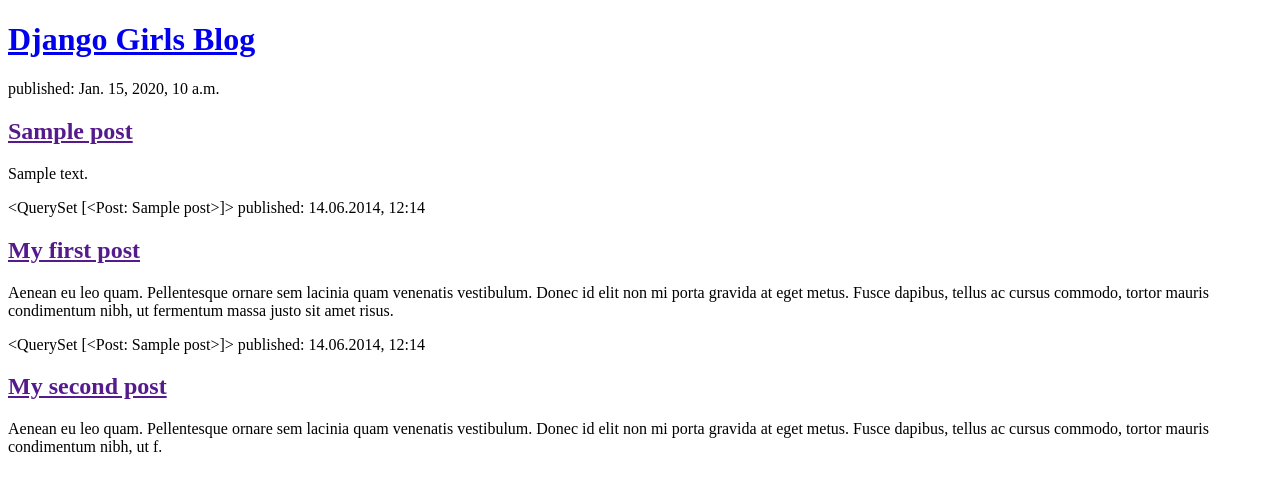
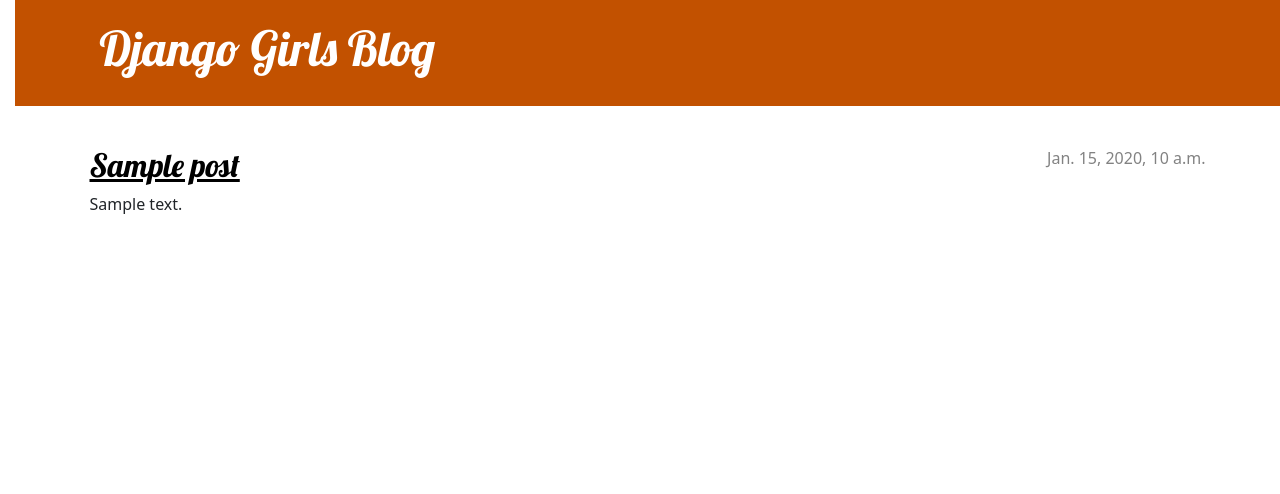
Before and after one commit to hudajundi/my-first-blog, a Django app: page / in a window 1280 px wide. Shown: the top 494 px of the page. Run offline with Django 3.2, Linux system fonts and the light colour scheme; tables that the repository leaves empty hold one stand-in row (values such as "Sample post").

Commit message:
Added view and template for detailed blog post as well as CSS for the site.

```diff
--- /dev/null
+++ b/blog/static/css/blog.css
@@ -0,0 +1,78 @@
+h1 a, h2 a {
+    color: #C25100;
+    font-family: 'Lobster';
+}
+
+body {
+    padding-left: 15px;
+}
+.page-header {
+    background-color: #C25100;
+    margin-top: 0;
+    margin-bottom: 40px;
+    padding: 20px 20px 20px 40px;
+}
+
+.page-header h1,
+.page-header h1 a,
+.page-header h1 a:visited,
+.page-header h1 a:active {
+    color: #ffffff;
+    font-size: 36pt;
+    text-decoration: none;
+}
+
+h1,
+h2,
+h3,
+h4 {
+    font-family: 'Lobster', cursive;
+}
+
+.date {
+    color: #828282;
+}
+
+.save {
+    float: right;
+}
+
+.post-form textarea,
+.post-form input {
+    width: 100%;
+}
+
+.top-menu,
+.top-menu:hover,
+.top-menu:visited {
+    color: #ffffff;
+    float: right;
+    font-size: 26pt;
+    margin-right: 20px;
+}
+
+.post {
+    margin-bottom: 70px;
+}
+
+.post h2 a,
+.post h2 a:visited {
+    color: #000000;
+}
+
+.post > .date,
+.post > .actions {
+    float: right;
+}
+
+.btn-secondary,
+.btn-secondary:visited {
+    color: #C25100;
+    background: none;
+    border-color: #C25100;
+}
+
+.btn-secondary:hover {
+    color: #FFFFFF;
+    background-color: #C25100;
+}
--- /dev/null
+++ b/blog/templates/blog/base.html
@@ -0,0 +1,26 @@
+{% load static %}
+<!DOCTYPE html>
+<html>
+    <head>
+        <title>Django Girls blog</title>
+        <link rel="stylesheet" href="https://cdn.jsdelivr.net/npm/bootstrap@5.1.3/dist/css/bootstrap.min.css" integrity="sha384-1BmE4kWBq78iYhFldvKuhfTAU6auU8tT94WrHftjDbrCEXSU1oBoqyl2QvZ6jIW3" crossorigin="anonymous">
+        <link href='//fonts.googleapis.com/css?family=Lobster&subset=latin,latin-ext' rel='stylesheet' type='text/css'>
+        <link rel="stylesheet" href="{% static 'css/blog.css' %}">
+    </head>
+    <body>
+        <header class="page-header">
+          <div class="container">
+              <h1><a href="/">Django Girls Blog</a></h1>
+          </div>
+        </header>
+        <main class="container">
+            <div class="row">
+                <div class="col">
+                {% block content %}
+                {% endblock %}
+                </div>
+            </div>
+        </main>
+    </body>
+
+</html>
--- a/blog/templates/blog/post_list.html
+++ b/blog/templates/blog/post_list.html
@@ -1,33 +1,14 @@
-<!DOCTYPE html>
-<html>
-    <head>
-        <title>Django Girls blog</title>
-    </head>
-    <body>
-        <header>
-            <h1><a href="/">Django Girls Blog</a></h1>
-        </header>
 
+    {% extends 'blog/base.html' %}
 
-
-{% for post in posts %}
-<article>
-    <time>published: {{ post.published_date }}</time>
-    <h2><a href="">{{ post.title }}</a></h2>
-    <p>{{ post.text|linebreaksbr }}</p>
-</article>
-{% endfor %}
-
-        {{ posts }}
-            <time>published: 14.06.2014, 12:14</time>
-            <h2><a href="">My first post</a></h2>
-            <p>Aenean eu leo quam. Pellentesque ornare sem lacinia quam venenatis vestibulum. Donec id elit non mi porta gravida at eget metus. Fusce dapibus, tellus ac cursus commodo, tortor mauris condimentum nibh, ut fermentum massa justo sit amet risus.</p>
+{% block content %}
+    {% for post in posts %}
+        <article class="post">
+            <time class="date">
+                {{ post.published_date }}
+            </time>
+            <h2><a href="{% url 'post_detail' pk=post.pk %}">{{ post.title }}</a></h2>
+            <p>{{ post.text|linebreaksbr }}</p>
         </article>
-
-        {{ posts }}
-            <time>published: 14.06.2014, 12:14</time>
-            <h2><a href="">My second post</a></h2>
-            <p>Aenean eu leo quam. Pellentesque ornare sem lacinia quam venenatis vestibulum. Donec id elit non mi porta gravida at eget metus. Fusce dapibus, tellus ac cursus commodo, tortor mauris condimentum nibh, ut f.</p>
-        </article>
-    </body>
-</html>
+    {% endfor %}
+{% endblock %}
--- a/blog/urls.py
+++ b/blog/urls.py
@@ -3,4 +3,5 @@ from . import views
 
 urlpatterns = [
     path('', views.post_list, name='post_list'),
+    path('post/<int:pk>/', views.post_detail, name='post_detail'),
 ]
--- a/blog/views.py
+++ b/blog/views.py
@@ -1,9 +1,15 @@
 from django.shortcuts import render
 from django.utils import timezone
 from .models import Post
+from django.shortcuts import render, get_object_or_404
 
 # Create your views here.
 
 def post_list(request):
     posts = Post.objects.filter(published_date__lte=timezone.now()).order_by('published_date')
     return render(request, 'blog/post_list.html', {'posts': posts})
+
+
+def post_detail(request, pk):
+    post = get_object_or_404(Post, pk=pk)
+    return render(request, 'blog/post_detail.html', {'post': post})
```
Also changed, not shown: blog/templates/blog/post_detail.html (added, +13 -0 lines).
